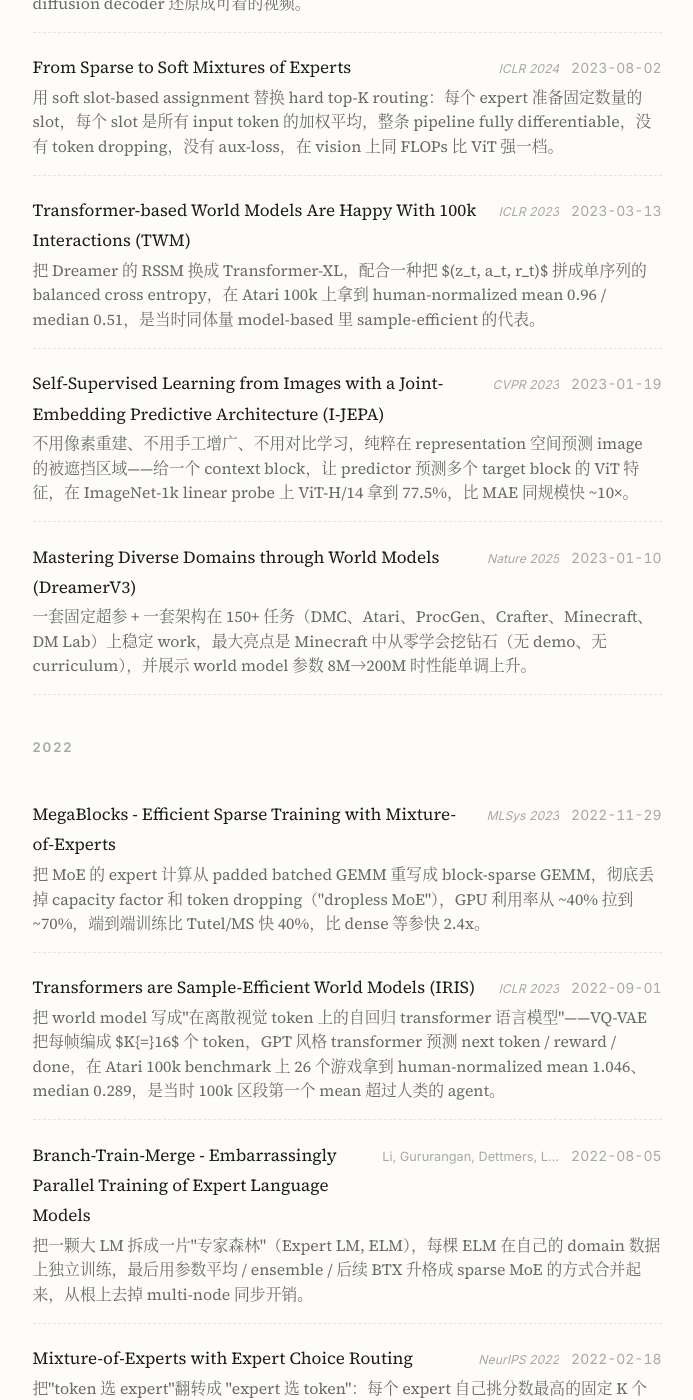
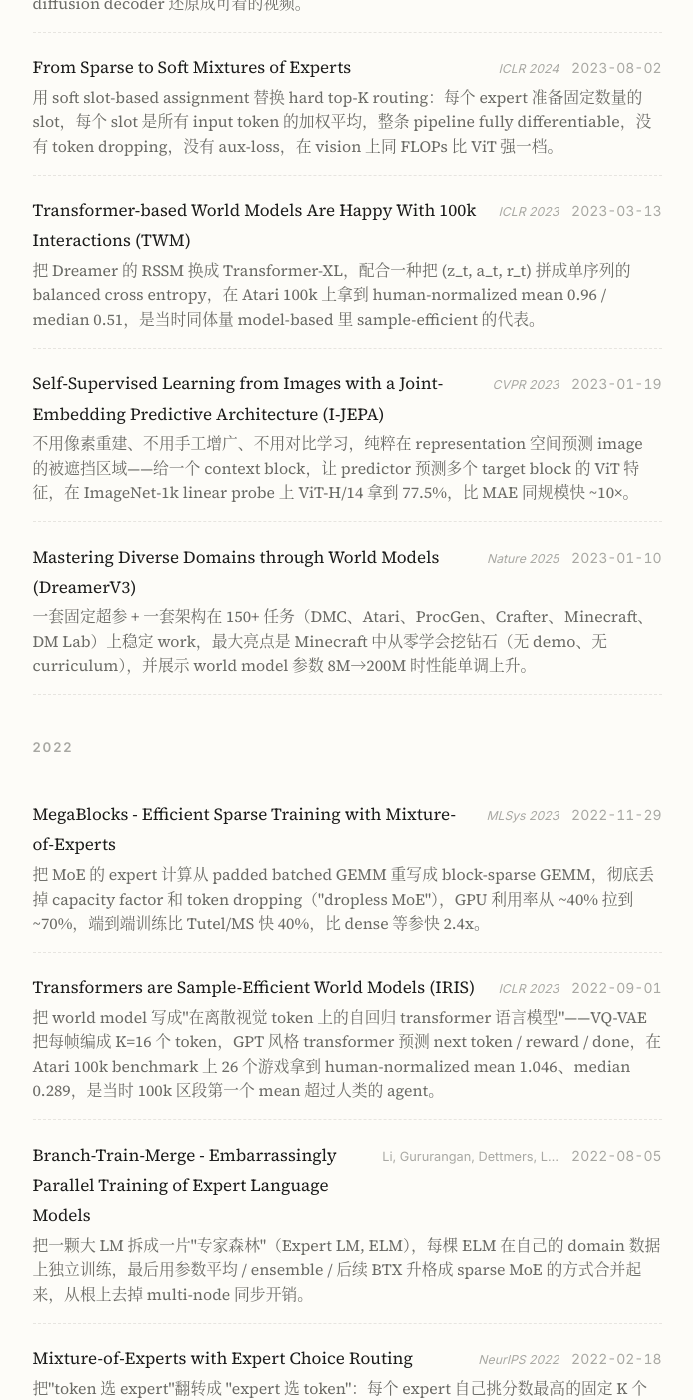
Before and after one commit to pixeli99/PIXELI, a Jekyll site: the page built from papers.md, in a window 1280 px wide and 1400 px high, scrolled down 6879 px. Shown: the whole window, without its empty margins (293-986 px from the left). Built offline with Jekyll 4.4.1, drawn with Linux system fonts in a browser that asks for light colours; some of the changed text lies outside the part shown.

Commit message:
摘录改用已计算好的 description 字段
首页、论文列表、标签页、搜索索引里提取论文一句话摘录的 Liquid 管道
（content | split: '一句话' | ... | strip_html）对含 math: true 的论文
会保留原始 LaTeX 标记（如 $N = 10^6$），因为 KaTeX 是客户端渲染，
构建时 content 里仍是裸 TeX。paper_description.rb 插件在 post_convert
阶段已做过 HTML+数学清理，结果存于 item.description，直接复用即可。
影响 6 篇在一句话里有内联数学的论文，摘录展示更干净。

Co-Authored-By: Claude Sonnet 4.6 <noreply@anthropic.com>

```diff
--- a/papers.md
+++ b/papers.md
@@ -20,7 +20,7 @@ description: 论文阅读笔记，每篇含一句话概述、方法摘要、个
   <h2 class="section-label" id="y-{{ group.name }}">{{ group.name }}</h2>
   <ul class="entry-list" role="list">
   {% for p in group.items %}
-    {% assign p_exc = p.content | split: '一句话' | last | split: '<h2' | first | strip_html | strip %}
+    {% assign p_exc = p.description | default: '' %}
     <li{% if p_exc.size > 10 %} class="with-excerpt"{% endif %}>
       <div class="entry-head">
         <a href="{{ p.url | relative_url }}">{{ p.title }}</a>
--- a/search.json
+++ b/search.json
@@ -2,4 +2,4 @@
 layout: null
 permalink: /search.json
 ---
-{% assign published_papers = site.papers | where_exp: "p", "p.published != false" %}{% assign published_notes = site.notes | where_exp: "n", "n.published != false" %}{% assign all = published_papers | concat: published_notes | sort: "date" | reverse %}[{% for item in all %}{%- if item.collection == 'papers' -%}{% assign exc = item.content | split: '一句话' | last | split: '<h2' | first | strip_html | strip | truncate: 120 %}{%- else -%}{% assign exc = item.excerpt | strip_html | strip | truncate: 120 %}{%- endif -%}{"id":{{ forloop.index }},"title":{{ item.title | jsonify }},"url":"{{ item.url | relative_url }}","collection":"{{ item.collection }}","date":"{{ item.date | date: '%Y-%m-%d' }}","tags":{{ item.tags | jsonify }},"authors":{{ item.authors | jsonify }},"venue":{{ item.venue | jsonify }},"excerpt":{{ exc | jsonify }},"text":{{ item.content | strip_html | normalize_whitespace | truncate: 1500 | jsonify }}}{% unless forloop.last %},{% endunless %}{% endfor %}]
+{% assign published_papers = site.papers | where_exp: "p", "p.published != false" %}{% assign published_notes = site.notes | where_exp: "n", "n.published != false" %}{% assign all = published_papers | concat: published_notes | sort: "date" | reverse %}[{% for item in all %}{%- if item.collection == 'papers' -%}{% assign exc = item.description | default: '' | truncate: 120 %}{%- else -%}{% assign exc = item.excerpt | strip_html | strip | truncate: 120 %}{%- endif -%}{"id":{{ forloop.index }},"title":{{ item.title | jsonify }},"url":"{{ item.url | relative_url }}","collection":"{{ item.collection }}","date":"{{ item.date | date: '%Y-%m-%d' }}","tags":{{ item.tags | jsonify }},"authors":{{ item.authors | jsonify }},"venue":{{ item.venue | jsonify }},"excerpt":{{ exc | jsonify }},"text":{{ item.content | strip_html | normalize_whitespace | truncate: 1500 | jsonify }}}{% unless forloop.last %},{% endunless %}{% endfor %}]
```
Also changed, not shown: index.md (+1 -1 lines), tags.md (+1 -1 lines).
